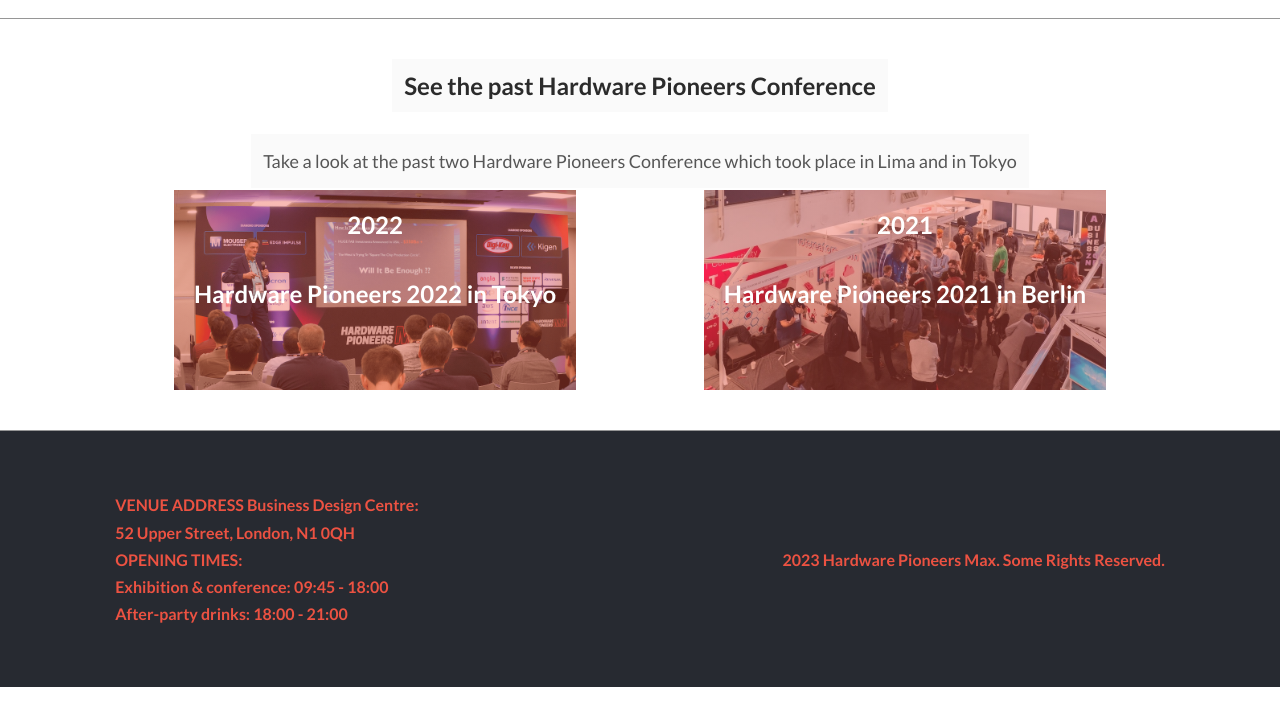
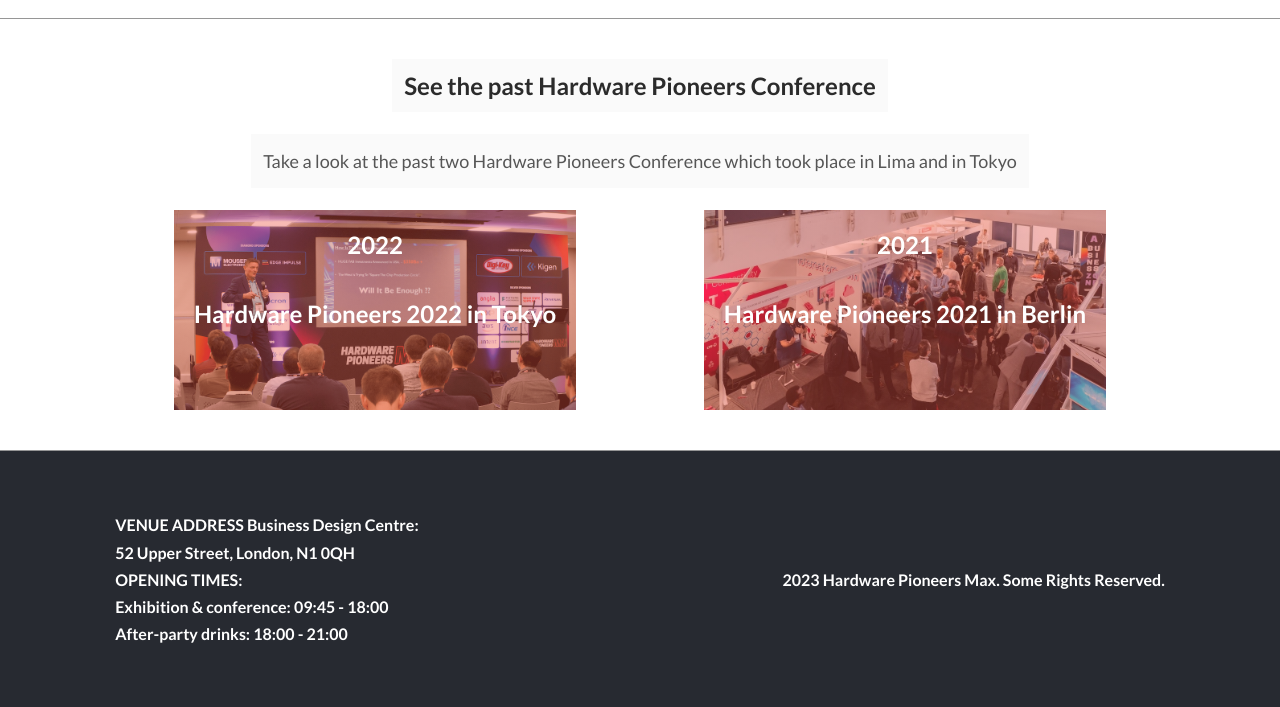
Before and after one commit to Alibaba2023/Hardware_Pioneers, a website: page about.html in a window 1280 px wide. Shown: the part 1375-2082 px from the top of the page. Drawn offline with nearby package versions, Linux system fonts and the light colour scheme; a web font is replaced by a local one.

Commit message:
About section updated

```diff
--- a/about.css
+++ b/about.css
@@ -198,6 +198,7 @@
 .past_event_image_box {
   display: grid;
   grid-template-columns: 1fr;
+  margin-top: 2rem;
   row-gap: 2rem;
 }
 
@@ -244,7 +245,7 @@
 
 .footer_description {
   font-size: 1.6rem;
-  color: #ec5242;
+  color: #fff;
   font-weight: 700;
   line-height: 1.7;
 }
@@ -346,6 +347,7 @@
   .past_event_image_box {
     grid-template-columns: 1fr 1fr;
     align-items: center;
+    margin-top: 2rem;
     column-gap: 1rem;
   }
 
```
